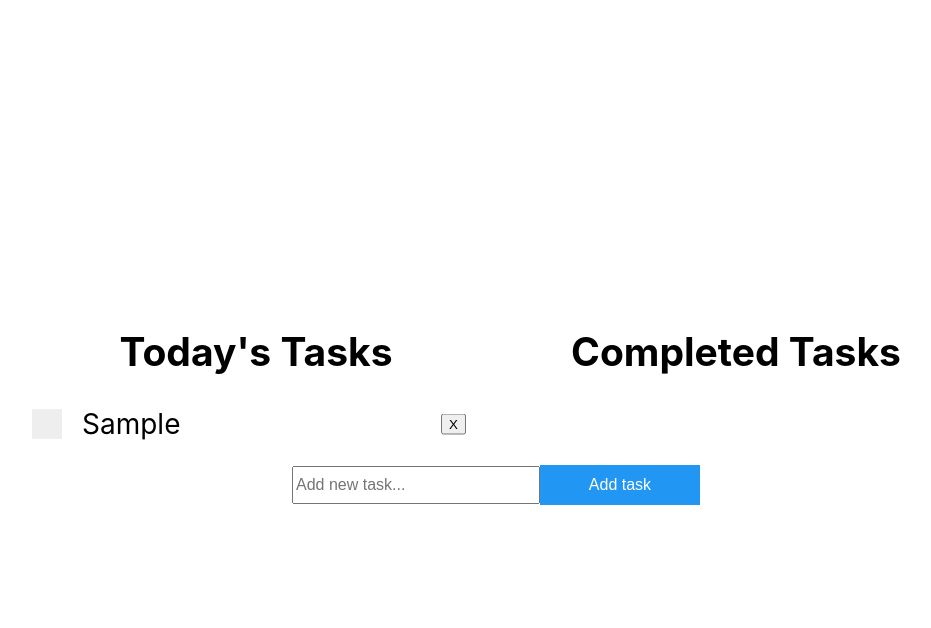
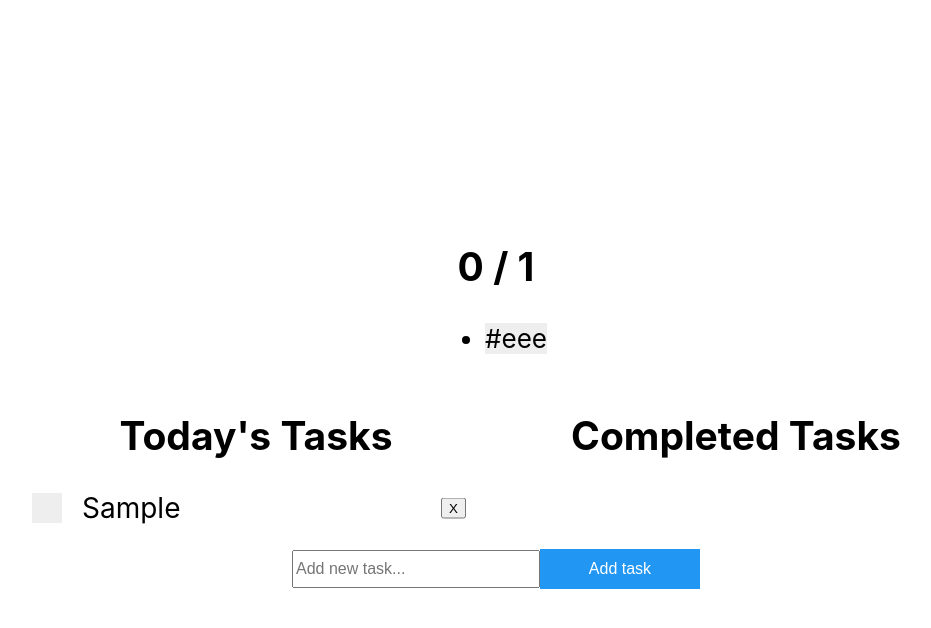
Before and after one commit to yiclu07/todo-list, a React (Create React App) app: page / in a window 1280 px wide. Both pictures are taken after typing "Sample" into the empty fields and a click on the input "Add task". Shown: the top 628 px of the page, without its empty margins (144-1075 px from the left). Built offline with nearby package versions, Linux system fonts and the light colour scheme.

Commit message:
Display for amount of tasks complete

```diff
--- a/src/App.js
+++ b/src/App.js
@@ -1,11 +1,13 @@
 import React from 'react';
 import { TaskList } from './features/taskList/TaskList';
+import CompletionTracker from './components/completionTracker/CompletionTracker';
 import './App.css';
 
 function App() {
   return (
     <div className="App">
       <header className="App-header">
+        <CompletionTracker />
         <TaskList />
       </header>
     </div>
--- /dev/null
+++ b/src/components/completionTracker/CompletionTracker.js
@@ -0,0 +1,33 @@
+import React from 'react';
+import { useSelector } from 'react-redux';
+import {
+  selectTasks,
+  selectCompletedTasks
+} from '../../features/taskList/taskListSlice.js';
+
+export default function CompletionTracker() {
+  const incompleteTasks = useSelector(selectTasks);
+  const completedTasks = useSelector(selectCompletedTasks);
+
+  const totalListLength = incompleteTasks.length + completedTasks.length;
+  const blockArray = [];
+
+  for (let i = 0; i < totalListLength; i++) {
+    if (i < incompleteTasks.length) {
+      blockArray.push('#eee');
+    } else {
+      blockArray.push('#2196f3');
+    }
+  }
+
+  return (
+    <div>
+      <h2>{completedTasks.length} / {totalListLength}</h2>
+      <ul>
+        {blockArray.map((block, index) => {
+          return <li style={{backgroundColor: block}} key={index}>{block}</li>
+        })}
+      </ul>
+    </div>
+  )
+}
```
Also changed, not shown: src/components/completionTracker/CompletionTracker.module.css (added).
